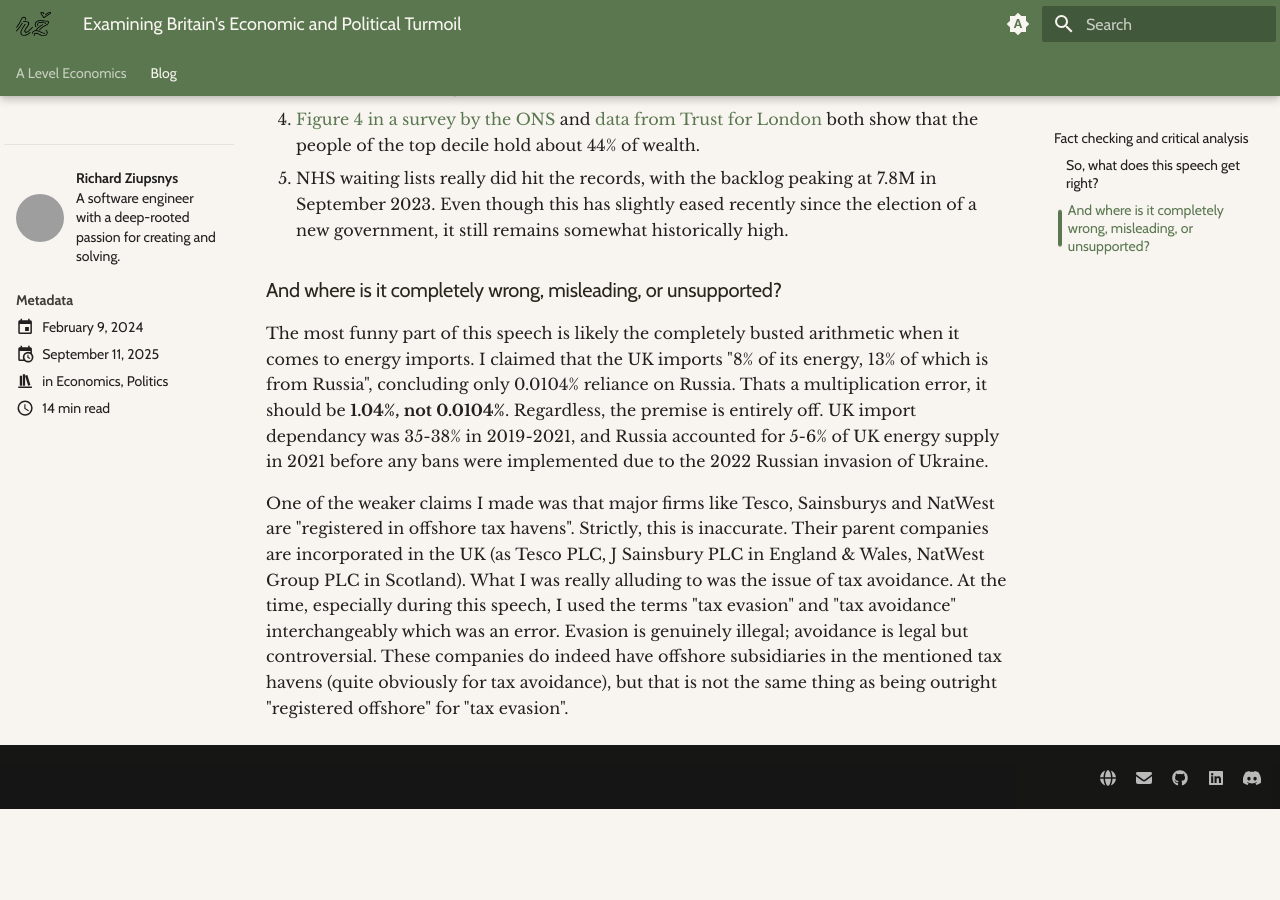
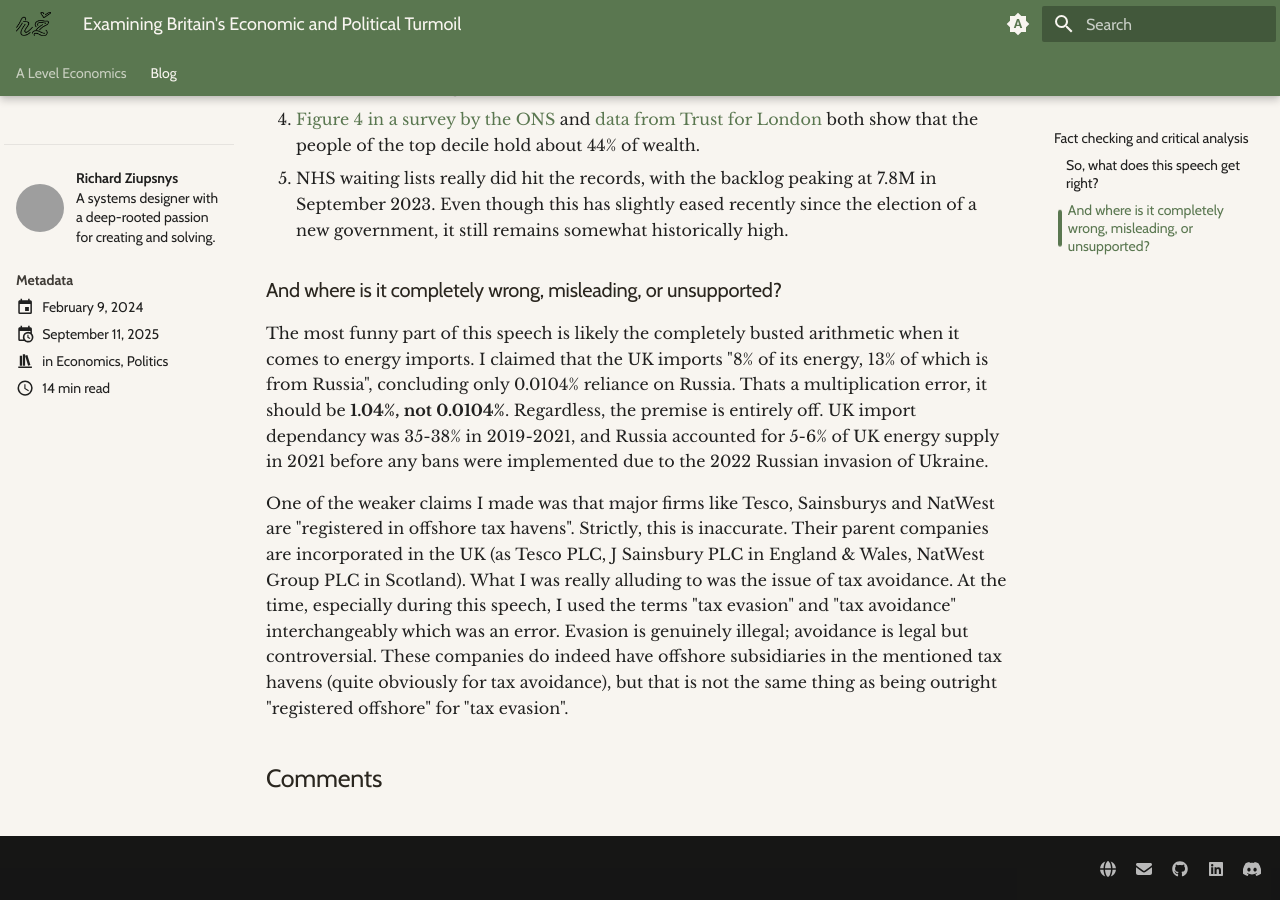
Before and after one commit to Richy-Z/richy.lol, an MkDocs documentation site: the page built from docs/blog/posts/Examining Britain's Economic and Political Turmoil.md, in a window 1280 px wide and 900 px high, scrolled down 7261 px. Built offline with MkDocs 1.6.1 and Material for MkDocs 9.7.7, drawn with Linux system fonts in a browser that asks for light colours; comment, search, counter and statistics services are not loaded; before the commit the page ends 8070 px from its top, so only the background shows below that; grey boxes are pictures that could not be loaded.

Commit message:
Giscus comments, authors.yml

```diff
--- a/docs/blog/.authors.yml
+++ b/docs/blog/.authors.yml
@@ -1,5 +1,5 @@
 authors:
   richard:
     name: Richard Ziupsnys
-    description: A software engineer with a deep-rooted passion for creating and solving.
+    description: A systems designer with a deep-rooted passion for creating and solving.
     avatar: https://github.com/Richy-Z.png
--- /dev/null
+++ b/overrides/partials/comments.html
@@ -0,0 +1,44 @@
+{% if page.meta.comments %}
+<h2 id="__comments">{{ lang.t("meta.comments") }}</h2>
+
+<script src="https://giscus.app/client.js" data-repo="Richy-Z/richy.lol" data-repo-id="R_kgDOMDA9Dg"
+    data-category="Blog Comment System" data-category-id="DIC_kwDOMDA9Ds4C0YRV" data-mapping="pathname" data-strict="0"
+    data-reactions-enabled="1" data-emit-metadata="1" data-input-position="top" data-theme="preferred_color_scheme"
+    data-lang="en" crossorigin="anonymous" async>
+    </script>
+
+<!-- sync Giscus theme with palette -->
+<script>
+    var giscus = document.querySelector("script[src*=giscus]")
+
+    // set palette on initial load
+    var palette = __md_get("__palette")
+    if (palette && typeof palette.color === "object") {
+        var theme = palette.color.scheme === "slate"
+            ? "transparent_dark"
+            : "light"
+
+        giscus.setAttribute("data-theme", theme)
+    }
+
+    // register event handlers after documented loaded
+    document.addEventListener("DOMContentLoaded", function () {
+        var ref = document.querySelector("[data-md-component=palette]")
+        ref.addEventListener("change", function () {
+            var palette = __md_get("__palette")
+            if (palette && typeof palette.color === "object") {
+                var theme = palette.color.scheme === "slate"
+                    ? "transparent_dark"
+                    : "light"
+
+                // Instruct Giscus to change theme
+                var frame = document.querySelector(".giscus-frame")
+                frame.contentWindow.postMessage(
+                    { giscus: { setConfig: { theme } } },
+                    "https://giscus.app"
+                )
+            }
+        })
+    })
+</script>
+{% endif %}
```
Also changed, not shown: docs/blog/posts/An introduction to code de-obfuscation with Roblox Lua.md (+1 -0 lines), docs/blog/posts/Examining Britain's Economic and Political Turmoil.md (+1 -0 lines).
